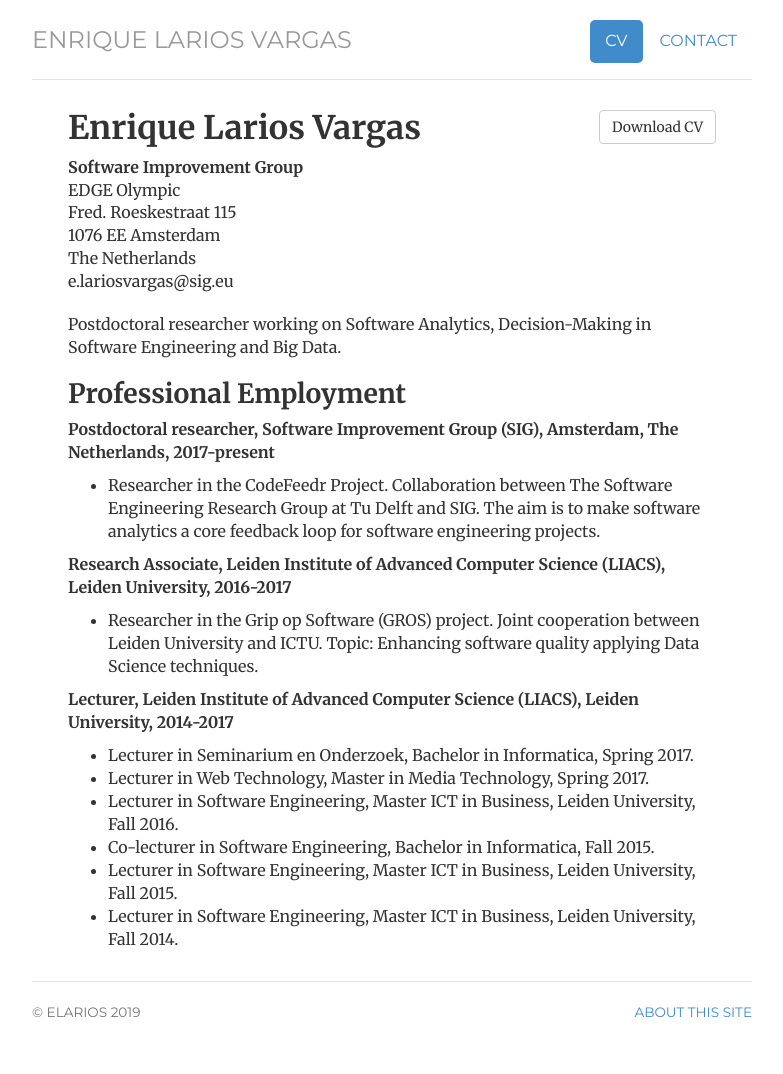
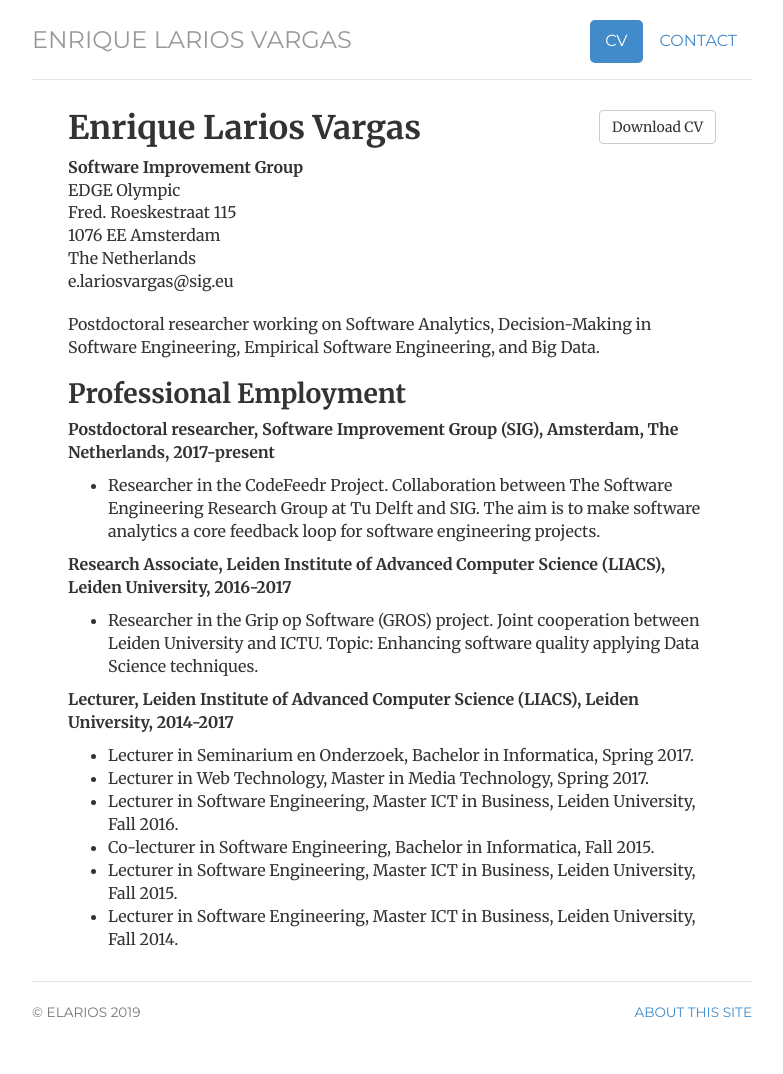
Before and after one commit to elarios/elarios.github.io, a Jekyll site: the page built from cv/index.html, in a window 1280 px wide. Shown: the whole page, without its empty margins (248-1031 px from the left). Built offline with Jekyll 4.4.1, drawn with Linux system fonts in a browser that asks for light colours.

Commit message:
fixing cv

```diff
--- a/cv/index.html
+++ b/cv/index.html
@@ -21,7 +21,7 @@
 				</address>
 				</div>
 
-				<p>Postdoctoral researcher working on Software Analytics, Decision-Making in Software Engineering and Big Data.</p>
+				<p>Postdoctoral researcher working on Software Analytics, Decision-Making in Software Engineering, Empirical Software Engineering, and Big Data.</p>
 
 				<h2>Professional Employment</h2>
 				<p><strong>Postdoctoral researcher, Software Improvement Group (SIG), Amsterdam, The Netherlands, 2017-present</strong></p>
```
